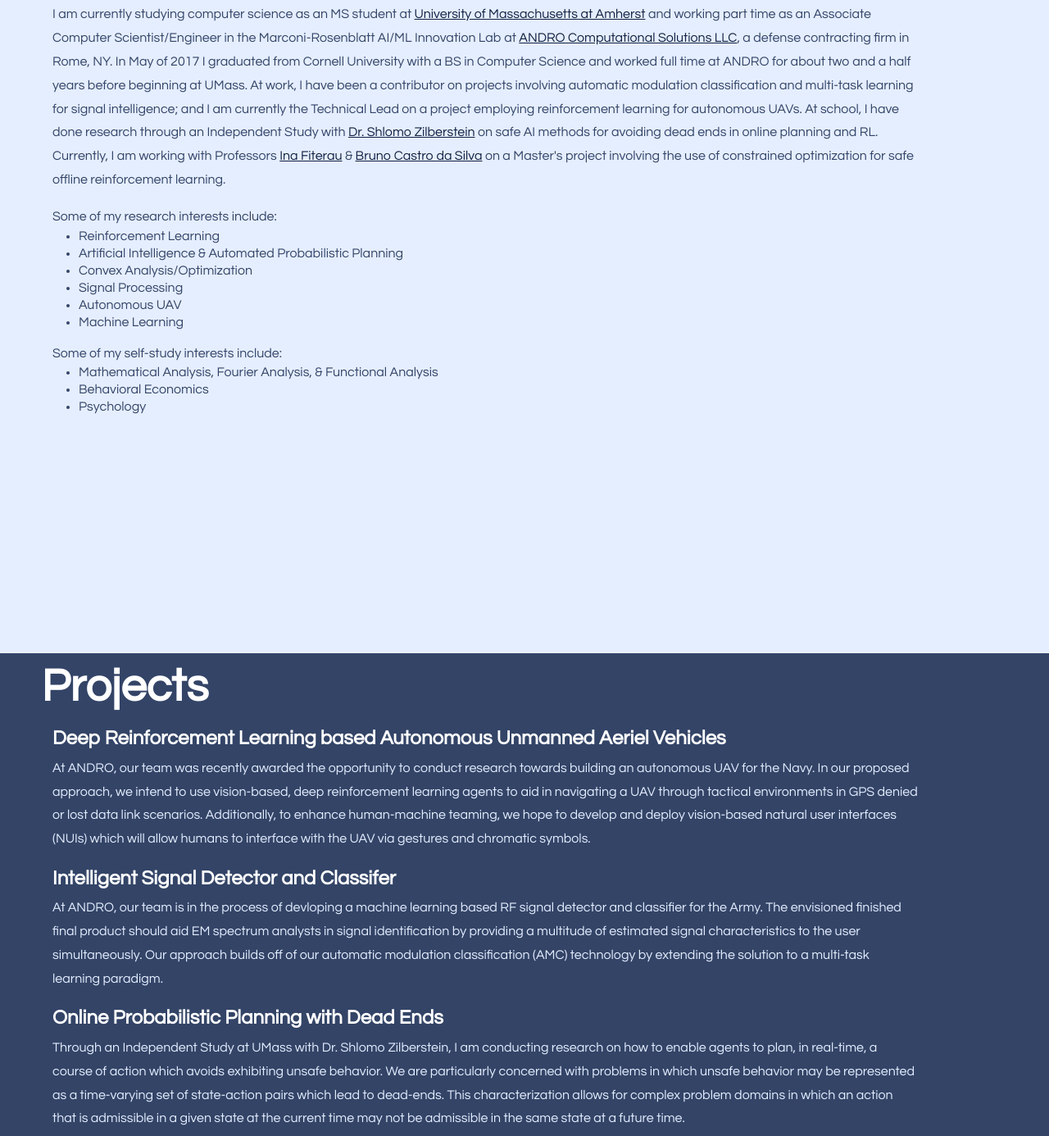
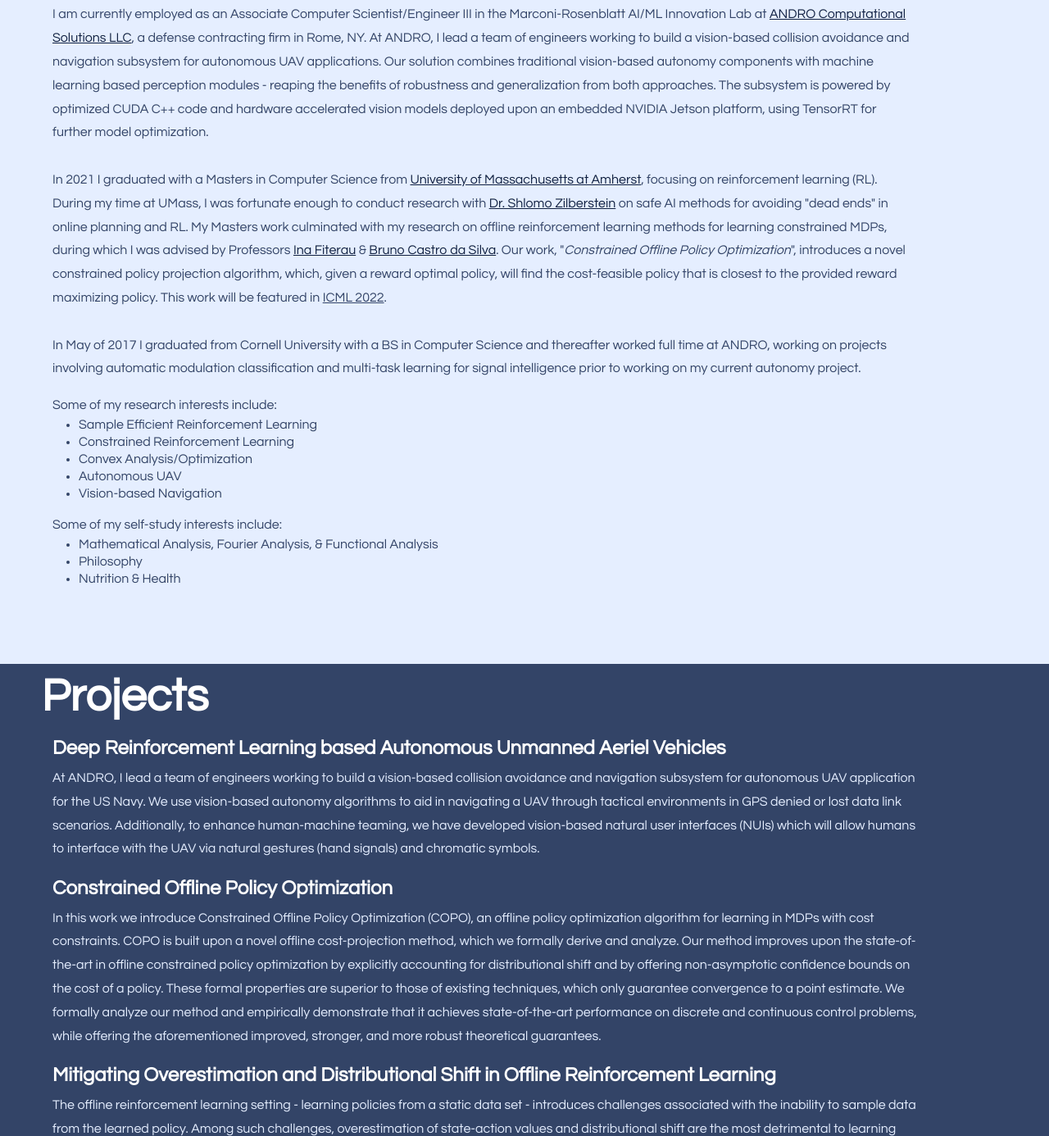
Before and after one commit to npolosky/npolosky.github.io, a plain HTML site: page index.html in a window 1280 px wide. Shown: the part 659-2045 px from the top of the page at 82% size. Drawn offline with Linux system fonts and the light colour scheme.

Commit message:
May 22 Updates

```diff
--- a/index.html
+++ b/index.html
@@ -25,7 +25,7 @@ Released   : 20140215
 </head>
 <body>
 <div id="headshot-wrapper" class="headshot">
-	<img src="images/headshot2.png" class="profile-pic"/>
+	<img src="images/headshot3.jpg" class="profile-pic"/>
 </div>
 <div id="header-wrapper">
 	<div id="header" class="container">
@@ -48,24 +48,44 @@ Released   : 20140215
 		<h1>About Me</h1>
 	</div>
 	<div id="aboutPage" class="subpage-wrapperWhite">
-		<p> I am currently studying computer science as an MS student at <a href="https://www.cics.umass.edu/" target="_blank">University of Massachusetts at Amherst</a> and working part time as an Associate Computer Scientist/Engineer in the Marconi-Rosenblatt AI/ML Innovation Lab at <a href="http://www.androcs.com/wp/" target="_blank">ANDRO Computational Solutions LLC</a>, a defense contracting firm in Rome, NY. In May of 2017 I graduated from Cornell University with a BS in Computer Science and worked full time at ANDRO for about two and a half years before beginning at UMass. At work, I have been a contributor on projects involving automatic modulation classification and multi-task learning for signal intelligence; and I am currently the Technical Lead on a project employing reinforcement learning for autonomous UAVs. At school, I have done research through an Independent Study with <a href="https://groups.cs.umass.edu/shlomo/" target="_blank">Dr. Shlomo Zilberstein</a> on safe AI methods for avoiding dead ends in online planning and RL. Currently, I am working with Professors <a href="https://www.cics.umass.edu/people/fiterau-brostean-ina" target="_blank"> Ina Fiterau</a> & <a href="http://www.inf.ufrgs.br/~bsilva/" target="_blank"> Bruno Castro da Silva</a> on a Master's project involving the use of constrained optimization for safe offline reinforcement learning.</p>
+		<p> I am currently employed as an Associate Computer Scientist/Engineer III in the
+			Marconi-Rosenblatt AI/ML Innovation Lab at <a href="http://www.androcs.com/wp/" target="_blank">ANDRO Computational
+			Solutions LLC</a>, a defense contracting firm in Rome, NY. At ANDRO, I lead a team of engineers working to build a
+			vision-based collision avoidance and navigation subsystem for autonomous UAV applications. Our solution combines
+			traditional vision-based autonomy components with machine learning based perception modules - reaping the benefits
+			of robustness and generalization from both approaches. The subsystem is powered by optimized CUDA C++ code and
+			hardware accelerated vision models deployed upon an embedded NVIDIA Jetson platform, using TensorRT for further
+			model optimization.
+			<br><br>
+			In 2021 I graduated with a Masters in Computer Science from <a href="https://www.cics.umass.edu/" target="_blank">University of
+			Massachusetts at Amherst</a>, focusing on reinforcement learning (RL). During my time at UMass, I was fortunate enough to conduct research with
+			<a href="https://groups.cs.umass.edu/shlomo/" target="_blank">Dr. Shlomo Zilberstein</a> on safe AI methods for
+			avoiding "dead ends" in online planning and RL. My Masters work culminated with my research on offline reinforcement learning
+			methods for learning constrained MDPs, during which I was advised by Professors
+			<a href="https://www.cics.umass.edu/people/fiterau-brostean-ina" target="_blank"> Ina Fiterau</a> &
+			<a href="http://www.inf.ufrgs.br/~bsilva/" target="_blank"> Bruno Castro da Silva</a>. Our work, "<em>Constrained Offline Policy
+			Optimization</em>", introduces a novel constrained policy projection algorithm, which, given a reward optimal policy, will find
+			the cost-feasible policy that is closest to the provided reward maximizing policy. This work will be featured in <u>ICML 2022</u>.
+			<br><br>
+			In May of 2017 I graduated from Cornell University with a BS in Computer Science and thereafter worked full time at ANDRO,
+			working on projects involving automatic modulation classification and multi-task learning for signal intelligence prior to
+			working on my current autonomy project.</p>
 		<div id = "researchList">
 			<p>Some of my research interests include:</p>
 			<ul style="list-style-type:disc;">
-				<li> Reinforcement Learning </li>
-				<li> Artificial Intelligence & Automated Probabilistic Planning </li>
+				<li> Sample Efficient Reinforcement Learning </li>
+				<li> Constrained Reinforcement Learning </li>
 				<li> Convex Analysis/Optimization </li>
-				<li> Signal Processing </li>
 				<li> Autonomous UAV </li>
-				<li> Machine Learning </li>
+				<li> Vision-based Navigation </li>
 			</ul>
 		</div>
 		<div id = "selfStudyList">
 			<p>Some of my self-study interests include:</p>
 			<ul style="list-style-type:disc;">
 				<li> Mathematical Analysis, Fourier Analysis, & Functional Analysis </li>
-				<li> Behavioral Economics </li>
-				<li> Psychology </li>
+				<li> Philosophy </li>
+				<li> Nutrition & Health </li>
 			</ul>
 		</div>
 	</div>
@@ -77,11 +97,15 @@ Released   : 20140215
 	<div id="projectsPage" class="subpage-wrapperBlue">
 		<!-- <p> What I am currently working on ... </p> -->
 		<h2>Deep Reinforcement Learning based Autonomous Unmanned Aeriel Vehicles</h2>
-		<p>At ANDRO, our team was recently awarded the opportunity to conduct research towards building an autonomous UAV for the Navy. In our proposed approach, we intend to use vision-based, deep reinforcement learning agents to aid in navigating a UAV through tactical environments in GPS denied or lost data link scenarios. Additionally, to enhance human-machine teaming, we hope to develop and deploy vision-based natural user interfaces (NUIs) which will allow humans to interface with the UAV via gestures and chromatic symbols.</p>
+		<p>At ANDRO, I lead a team of engineers working to build a vision-based collision avoidance and navigation subsystem for
+			autonomous UAV application for the US Navy. We use vision-based autonomy algorithms to aid in navigating a UAV through tactical environments in GPS denied or lost data link scenarios.
+			Additionally, to enhance human-machine teaming, we have developed vision-based natural user interfaces (NUIs) which will allow humans to interface with the UAV via natural gestures (hand signals) and chromatic symbols.</p>
+		<h2>Constrained Offline Policy Optimization</h2>
+		<p>In this work we introduce Constrained Offline Policy Optimization (COPO), an offline policy optimization algorithm for learning in MDPs with cost constraints. COPO is built upon a novel offline cost-projection method, which we formally derive and analyze. Our method improves upon the state-of-the-art in offline constrained policy optimization by explicitly accounting for distributional shift and by offering non-asymptotic confidence bounds on the cost of a policy. These formal properties are superior to those of existing techniques, which only guarantee convergence to a point estimate. We formally analyze our method and empirically demonstrate that it achieves state-of-the-art performance on discrete and continuous control problems, while offering the aforementioned improved, stronger, and more robust theoretical guarantees.</p>
+		<h2> Mitigating Overestimation and Distributional Shift in Offline Reinforcement Learning </h2>
+		<p>The offline reinforcement learning setting - learning policies from a static data set - introduces challenges associated with the inability to sample data from the learned policy. Among such challenges, overestimation of state-action values and distributional shift are the most detrimental to learning policies that perform well once deployed. In this work, we introduce a novel offline learning algorithm that directly addresses both overestimation and distributional shift, without restricting value estimates to the data distribution. Our algorithm, entitled Initial and Semi-Implicit Q-Learning (ISIQL), learns using value targets constructed from a mixture of estimates from both the data distribution and the current policy's action distribution, thereby allowing for policy improvement outside of the behavior distribution when possible. Our value objective additionally incorporates an initial state-action value term, which we show, allows for mitigation of distributional shift. We motivate the use of these learning components by connecting to prior work, and show various ways a stochastic policy may be extracted from the learned value functions. Lastly, we show that the ISIQL algorithm achieves state-of-the-art performance on online MuJoCo benchmark tasks and offline D4RL data sets, most notably offering a 10% performance gain in offline locomotion and maze tasks. </p>
 		<h2>Intelligent Signal Detector and Classifer</h2>
 		<p>At ANDRO, our team is in the process of devloping a machine learning based RF signal detector and classifier for the Army. The envisioned finished final product should aid EM spectrum analysts in signal identification by providing a multitude of estimated signal characteristics to the user simultaneously. Our approach builds off of our automatic modulation classification (AMC) technology by extending the solution to a multi-task learning paradigm.</p>
-		<h2> Online Probabilistic Planning with Dead Ends </h2>
-		<p> Through an Independent Study at UMass with Dr. Shlomo Zilberstein, I am conducting research on how to enable agents to plan, in real-time, a course of action which avoids exhibiting unsafe behavior. We are particularly concerned with problems in which unsafe behavior may be represented as a time-varying set of state-action pairs which lead to dead-ends. This characterization allows for complex problem domains in which an action that is admissible in a given state at the current time may not be admissible in the same state at a future time. </p>
 	</div>
 </div>
 <div id="pubs" class="wrapperWhite">
@@ -98,6 +122,8 @@ Released   : 20140215
 		<div id="conferences">
 			<h2>Conferences</h2>
 			<ul style="list-style-type:disc;">
+				<li> <strong>N. Polosky</strong>, B. C. da Silva, I. Fiterau, J. Jagannath, “Constrained Offline Policy Optimization,” in International Conference on Machine Learning (ICML), Baltimore, MD, USA, July 2022. </li>
+				<li> <strong>N. Polosky</strong>, T. Gwin, S. Furman, P. Barhanpurkar, J. Jagannath, “Machine Learning Subsystem for Autonomous Collision Avoidance on a small UAS with Embedded GPU,” in Proc. of 19th IEEE Consumer Communications & Networking Conference (CCNC), Virtual, January 2022. </li>
 				<li> J. Jagannath, <strong>N. Polosky</strong>, D. O’Connor, L. Theagarajan, B. Sheaffer, S. Foulke, P. Varshney, “Artificial Neural Network based Automatic Modulation Classifier for Software Defined Radios,” in Proc. of IEEE International Conference on Communications (ICC), Kansas City, MO, USA, May 2018. </li>
 				<li> <strong>N. Polosky</strong>, J. Jagannath, D. O'Connor, H. Saarinen, S. Foulke, “Artificial Neural Network with Electroencephalogram Sensors for Brainwave Interpretation: Brain-Observer-Indicator Development Challenges,” in Proc. of 13th International Conference & Expo on Emerging Technologies for a Smarter World (CEWIT), Stony Brook, NY, USA, November 2017. </li>
 				<li> J. Jagannath, D. O'Connor, <strong>N. Polosky</strong>, B. Sheaffer, L. N. Theagarajan, S. Foulke, P. K. Varshney, S. P. Reichhart, "Design and Evaluation of Hierarchical Hybrid Automatic Modulation Classifier using Software Defined Radios," in in Proc. of IEEE Annual Computing and Communication Workshop and Conference (CCWC), Las Vegas, NV, USA, January 2017. </li>
```
Also changed, not shown: images/headshot3.jpg (added).
